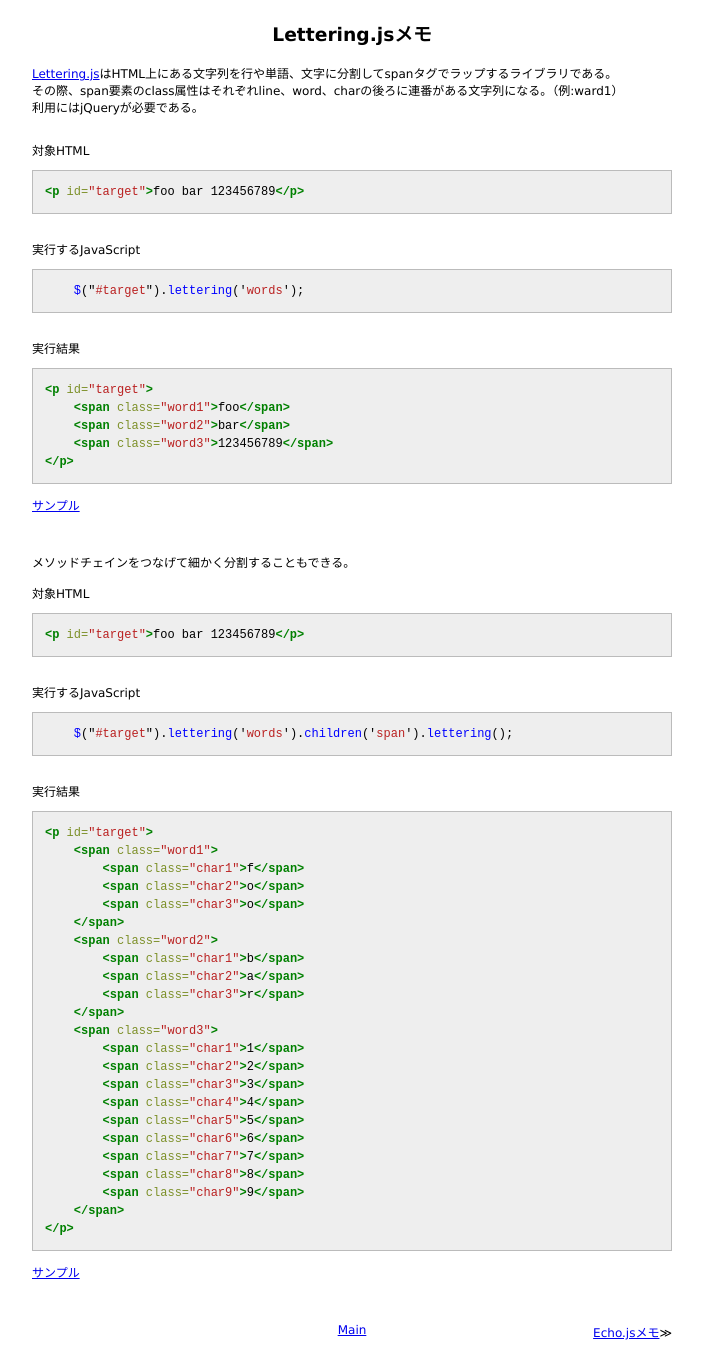
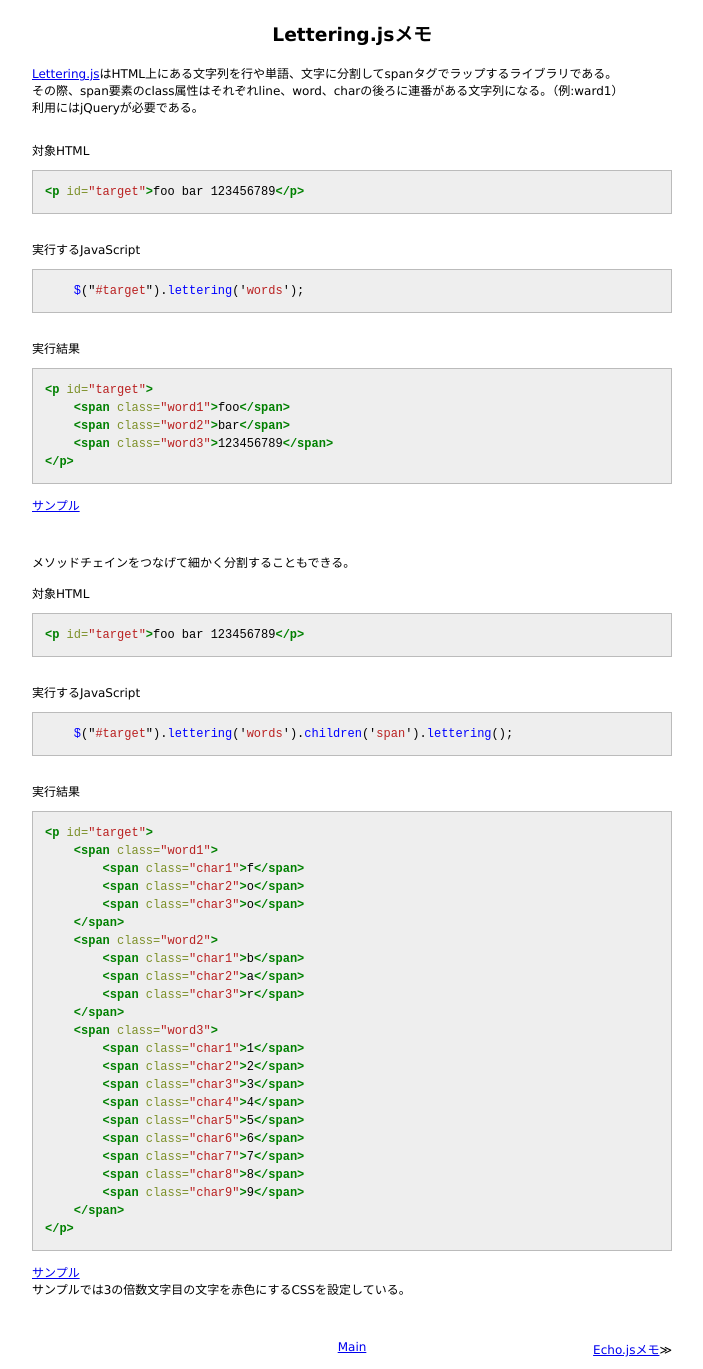
Before and after one commit to 38elements/38elements.github.com, a Jekyll site: the page built from _posts/2014-1-11-letteringjs.md, in a window 1280 px wide. Shown: the whole page, without its empty margins (288-991 px from the left). Built offline with Jekyll 4.4.1, drawn with Linux system fonts in a browser that asks for light colours; Markdown is read by kramdown in place of the engine named in the settings.

Commit message:
add comment.

```diff
--- a/_posts/2014-1-11-letteringjs.md
+++ b/_posts/2014-1-11-letteringjs.md
@@ -68,3 +68,4 @@ title: Lettering.jsメモ
 </p>
 {% endhighlight %}
 [サンプル](http://jsrun.it/38elements/letteringjs2?t=1389417007317)
+サンプルでは3の倍数文字目の文字を赤色にするCSSを設定している。
```
